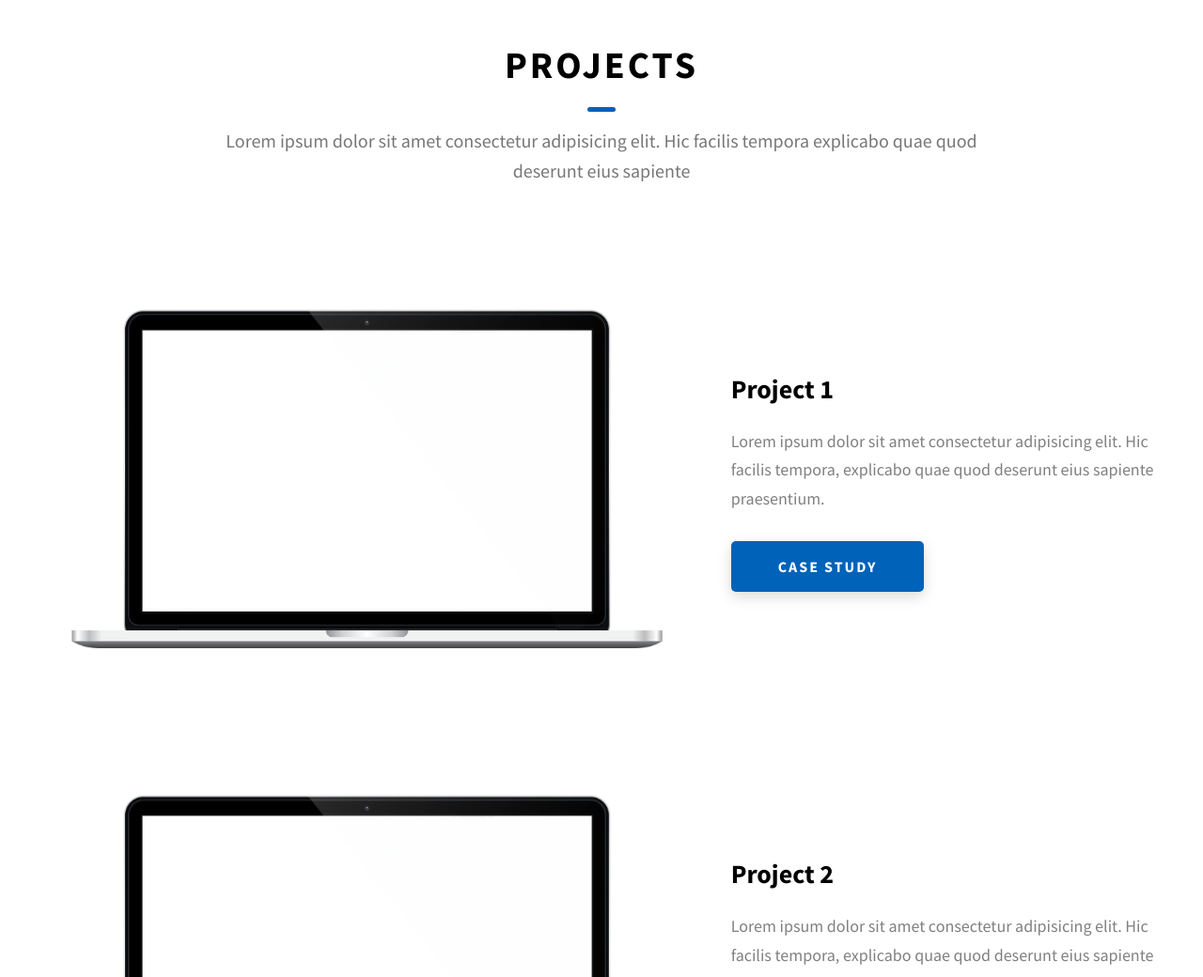
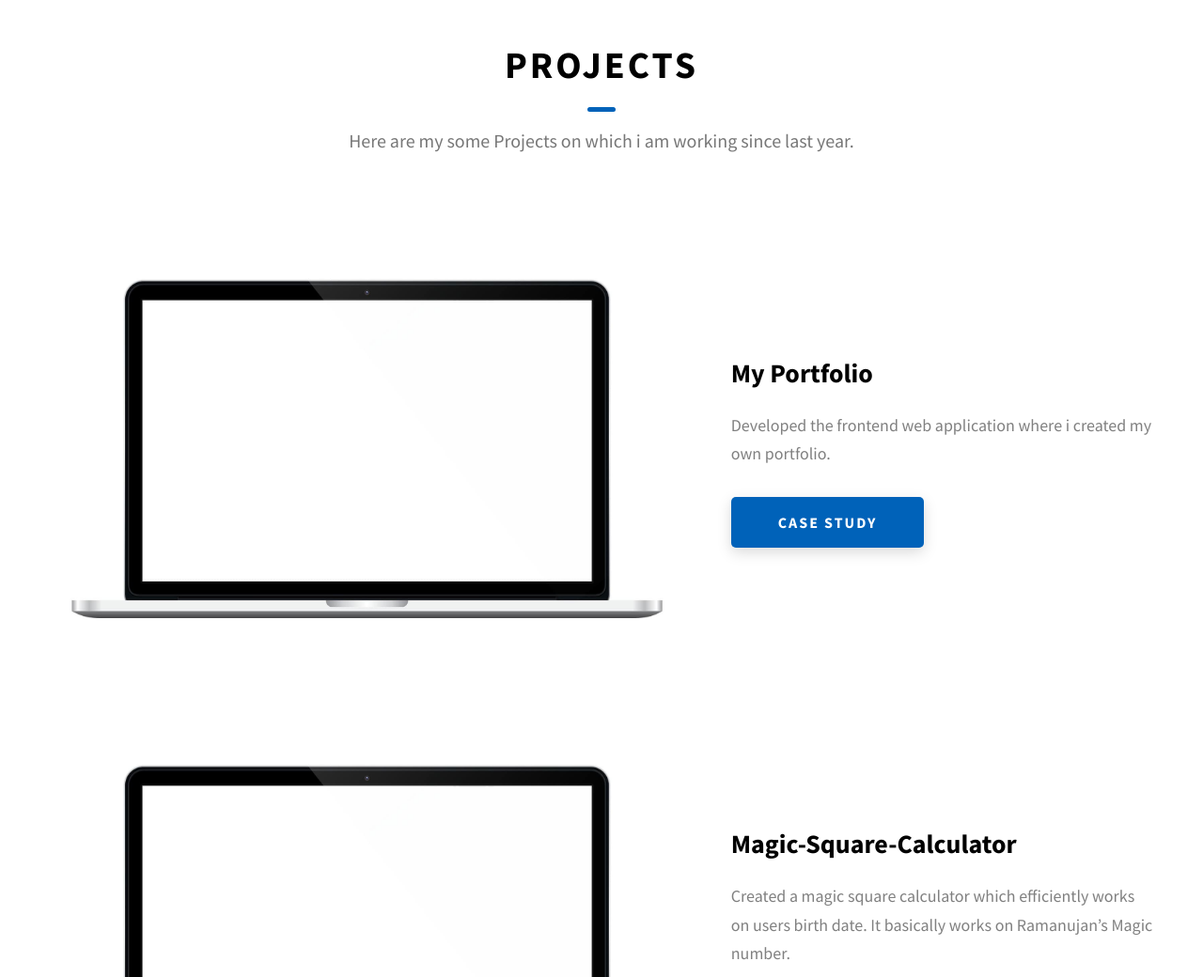
Before and after one commit to dusanesaksham14/MyPortfolio, a website: page index.html in a window 1280 px wide. Shown: the part 1760-2800 px from the top of the page at 94% size. Drawn offline with Linux system fonts and the light colour scheme.

Commit message:
Update index.html

```diff
--- a/index.html
+++ b/index.html
@@ -84,12 +84,12 @@
     </header>
     <section class="home-hero">
       <div class="home-hero__content">
-        <h1 class="heading-primary">Hey, My name is Saksham Dusane</h1>
+        <h1 class="heading-primary">Hey, My name is Saksham</h1>
         <div class="home-hero__info">
           <p class="text-primary">
-            Lorem ipsum dolor sit amet consectetur adipisicing elit. Hic facilis
-            tempora explicabo quae quod deserunt eius sapiente solutions for
-            complex problems
+            I am a student of IIT (ISM) Dhanbad , pursuing bachleor
+            of technology in Electrical Engineering.I am currently working
+            Software Development ans Web development.
           </p>
         </div>
         <div class="home-hero__cta">
@@ -155,8 +155,8 @@
         <h2 class="heading heading-sec heading-sec__mb-med">
           <span class="heading-sec__main">About Me</span>
           <span class="heading-sec__sub">
-            Lorem ipsum dolor sit amet consectetur adipisicing elit. Hic facilis
-            tempora explicabo quae quod deserunt eius sapiente
+            I am interested in softwares development having good
+            knowledge of Data Structures and Algorithms.
           </span>
         </h2>
         <div class="about__content">
@@ -210,8 +210,8 @@
         <h2 class="heading heading-sec heading-sec__mb-bg">
           <span class="heading-sec__main">Projects</span>
           <span class="heading-sec__sub">
-            Lorem ipsum dolor sit amet consectetur adipisicing elit. Hic facilis
-            tempora explicabo quae quod deserunt eius sapiente
+           Here are my some Projects on which i am working
+            since last year.
           </span>
         </h2>
 
@@ -226,11 +226,10 @@
               />
             </div>
             <div class="projects__row-content">
-              <h3 class="projects__row-content-title">Project 1</h3>
+              <h3 class="projects__row-content-title">My Portfolio</h3>
               <p class="projects__row-content-desc">
-                Lorem ipsum dolor sit amet consectetur adipisicing elit. Hic
-                facilis tempora, explicabo quae quod deserunt eius sapiente
-                praesentium.
+                Developed the frontend web application where i created
+                my own portfolio.
               </p>
               <a
                 href="./project-1.html"
@@ -250,11 +249,10 @@
               />
             </div>
             <div class="projects__row-content">
-              <h3 class="projects__row-content-title">Project 2</h3>
+              <h3 class="projects__row-content-title">Magic-Square-Calculator</h3>
               <p class="projects__row-content-desc">
-                Lorem ipsum dolor sit amet consectetur adipisicing elit. Hic
-                facilis tempora, explicabo quae quod deserunt eius sapiente
-                praesentium.
+                Created a magic square calculator which efficiently works on
+                users birth date. It basically works on Ramanujan’s Magic number.
               </p>
               <a
                 href="./project-2.html"
@@ -274,11 +272,10 @@
               />
             </div>
             <div class="projects__row-content">
-              <h3 class="projects__row-content-title">Project 3</h3>
+              <h3 class="projects__row-content-title">Memory-Game</h3>
               <p class="projects__row-content-desc">
-                Lorem ipsum dolor sit amet consectetur adipisicing elit. Hic
-                facilis tempora, explicabo quae quod deserunt eius sapiente
-                praesentium.
+               It is a simple online memory matching game , which contains
+               various levels.Users can enjoy the game in various levels.
               </p>
               <a
                 href="./project-3.html"
@@ -296,8 +293,8 @@
         <h2 class="heading heading-sec heading-sec__mb-med">
           <span class="heading-sec__main heading-sec__main--lt">Contact</span>
           <span class="heading-sec__sub heading-sec__sub--lt">
-            Lorem ipsum dolor sit amet consectetur adipisicing elit. Hic facilis
-            tempora explicabo quae quod deserunt eius sapiente
+            You can contact us by filling the following details and
+            we will connect with you through email.
           </span>
         </h2>
         <div class="contact__form-container">
@@ -391,8 +388,8 @@
           <div class="main-footer__row main-footer__row-2">
             <h4 class="heading heading-sm text-lt">Saksham Dusane</h4>
             <p class="main-footer__short-desc">
-              Lorem ipsum dolor sit amet consectetur adipisicing elit facilis
-              tempora explicabo quae quod deserunt
+              I am person enthusiastic in softwares and ready for any kind of
+              collaboration or work.
             </p>
           </div>
         </div>
```
